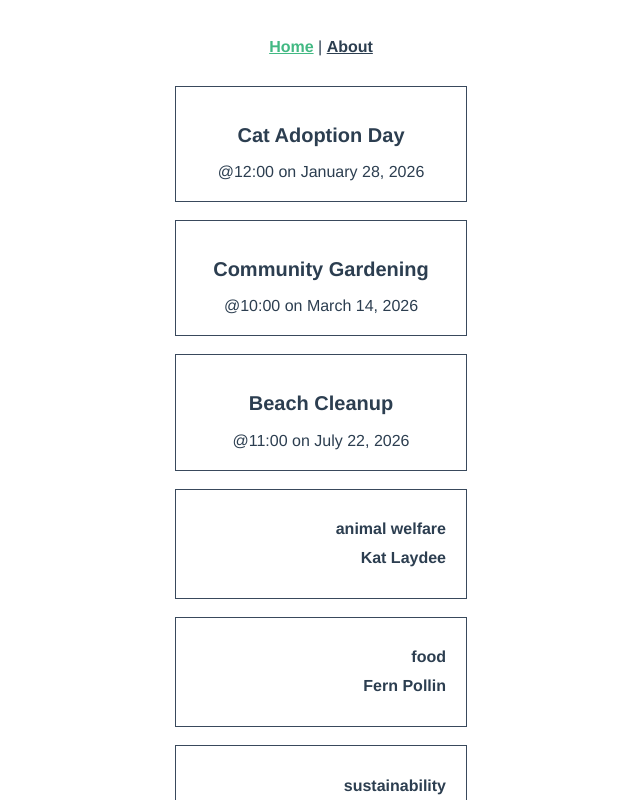
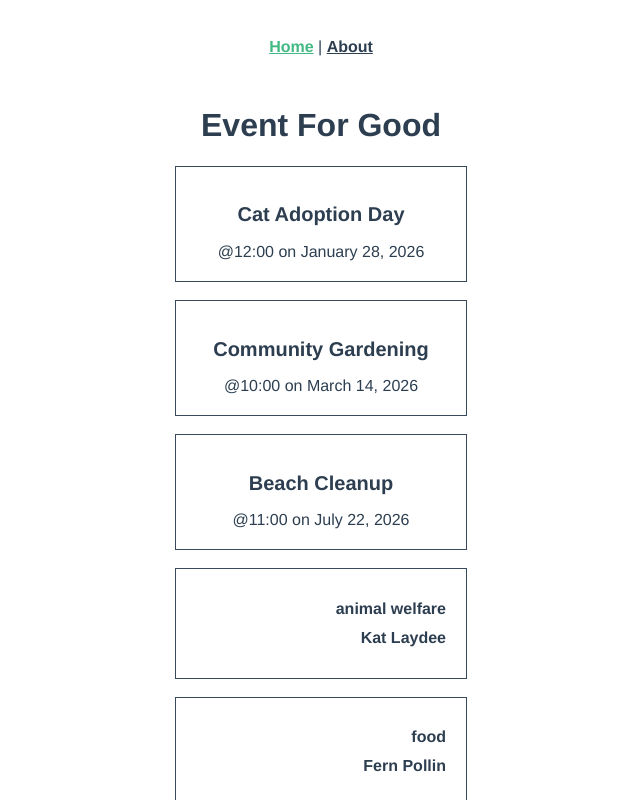
Before and after one commit to Jookmaste/ComponentBase-Assignment-2, a Vue app in the folder NewFloder/comBaseAssignment2/: page / in a window 1280 px wide. Shown: the top 800 px of the page, without its empty margins (319-959 px from the left). Built offline with nearby package versions, Linux system fonts and the light colour scheme.

Commit message:
Commit 9.3

```diff
--- a/NewFloder/comBaseAssignment2/src/views/HomeView.vue
+++ b/NewFloder/comBaseAssignment2/src/views/HomeView.vue
@@ -41,6 +41,7 @@
 </script>
 
 <template>
+  <h1>Event For Good</h1>
   <div class="event">
     <EventCard v-for="event in events" :key="event.id" :event="event" />
     <EventInfo v-for="event in events" :key="event.id" :event="event" />
```
